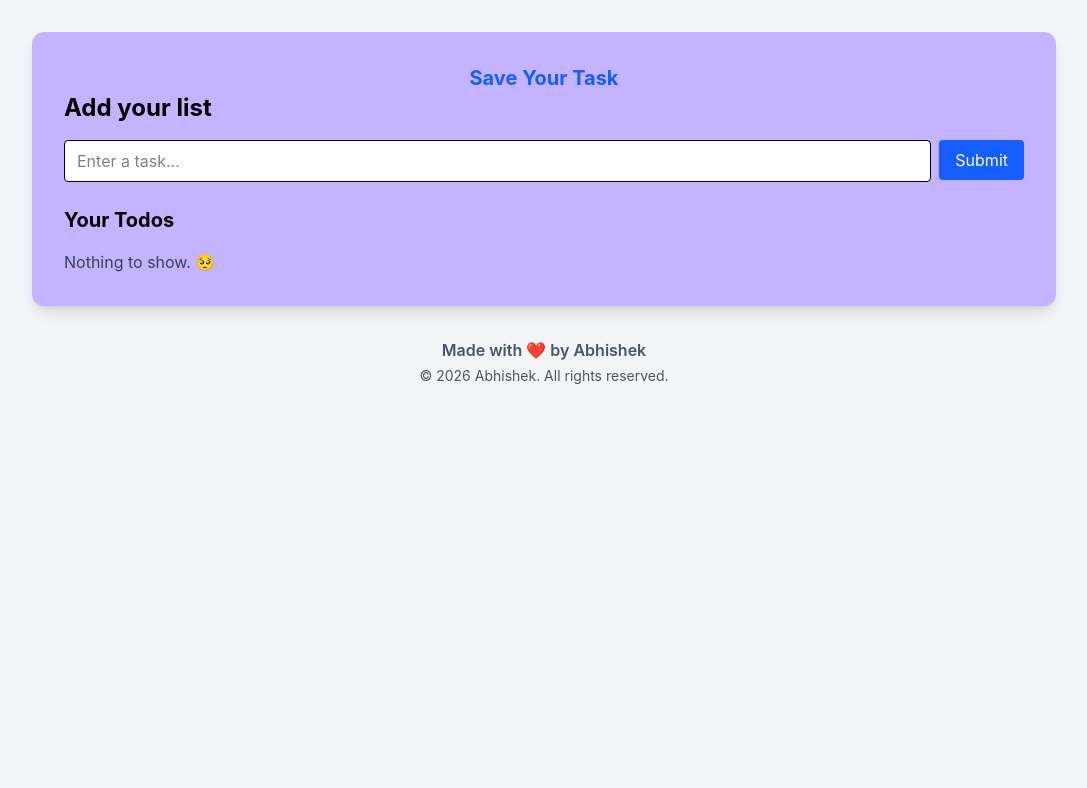
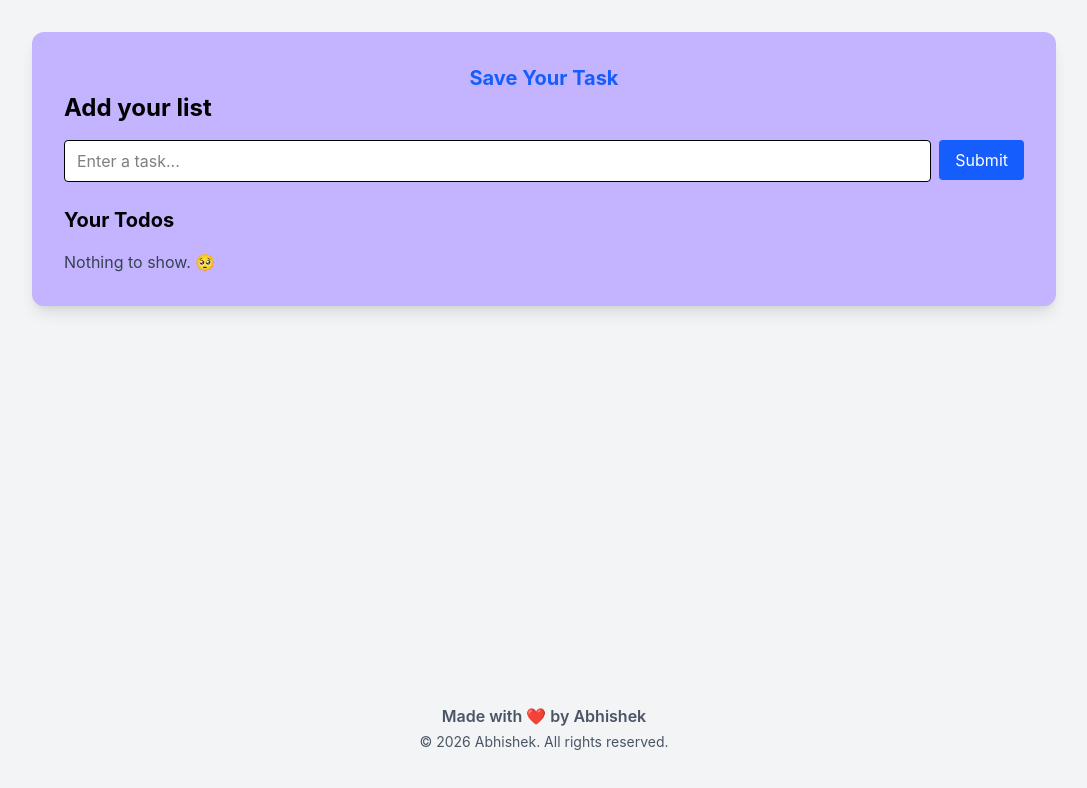
Before and after one commit to abhishekcodebytes/Todo-list, a React (Vite) app: page / in a window 1280 px wide. Shown: the top 788 px of the page, without its empty margins (96-1183 px from the left). Built offline with nearby package versions, Linux system fonts and the light colour scheme.

Commit message:
changes modify

```diff
--- a/index.html
+++ b/index.html
@@ -4,7 +4,7 @@
     <meta charset="UTF-8" />
     <link rel="icon" type="image/svg+xml" href="/favicon.svg" />
     <meta name="viewport" content="width=device-width, initial-scale=1.0" />
-    <title>wow </title>
+    <title> Save Your Task</title>
   </head>
   <body>
     <div id="root"></div>
--- a/src/App.jsx
+++ b/src/App.jsx
@@ -112,7 +112,7 @@ function App() {
 
   return (
 
-    <div className="min-h-screen bg-gray-100  p-8">
+    <div className="min-h-screen bg-gray-100  p-8 flex flex-col">
       <div className="bg-violet-300 rounded-xl w-full max-w-5xl p-8 shadow-lg mx-auto mb-auto">
       <h1 className="font-bold text-blue-600 text-center text-xl ">Save Your Task</h1>
         <h1 className="text-2xl font-bold mb-4">
@@ -201,7 +201,7 @@ function App() {
       </div>
 
       {/* watermark */}
-      <footer className="text-center mt-8 pb-4 text-gray-600">
+      <footer className="text-center mt-auto pt-8 pb-4 text-gray-600">
   <p className="font-semibold">Made with ❤️ by Abhishek</p>
   <p className="text-sm mt-1">
     © 2026 Abhishek. All rights reserved.
```
